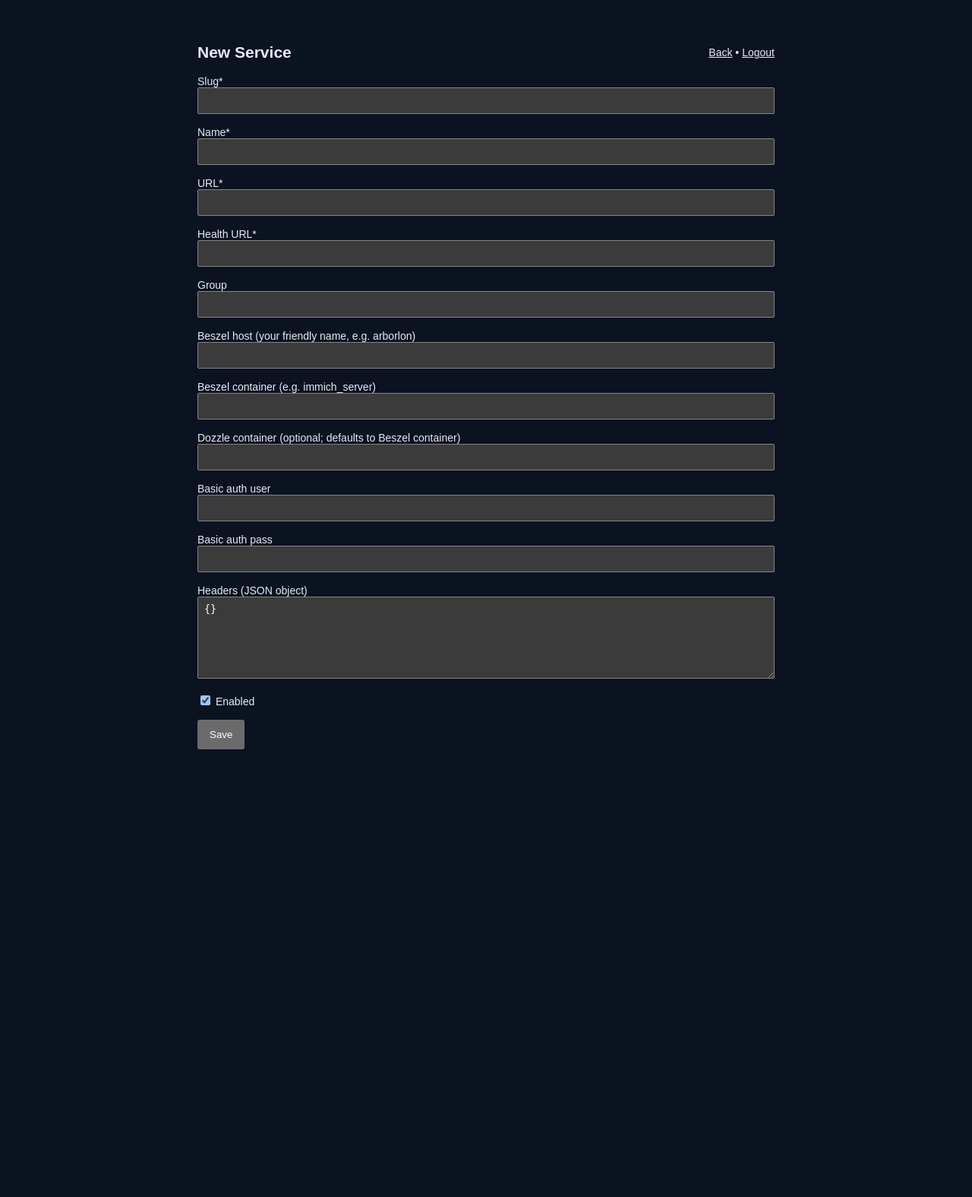
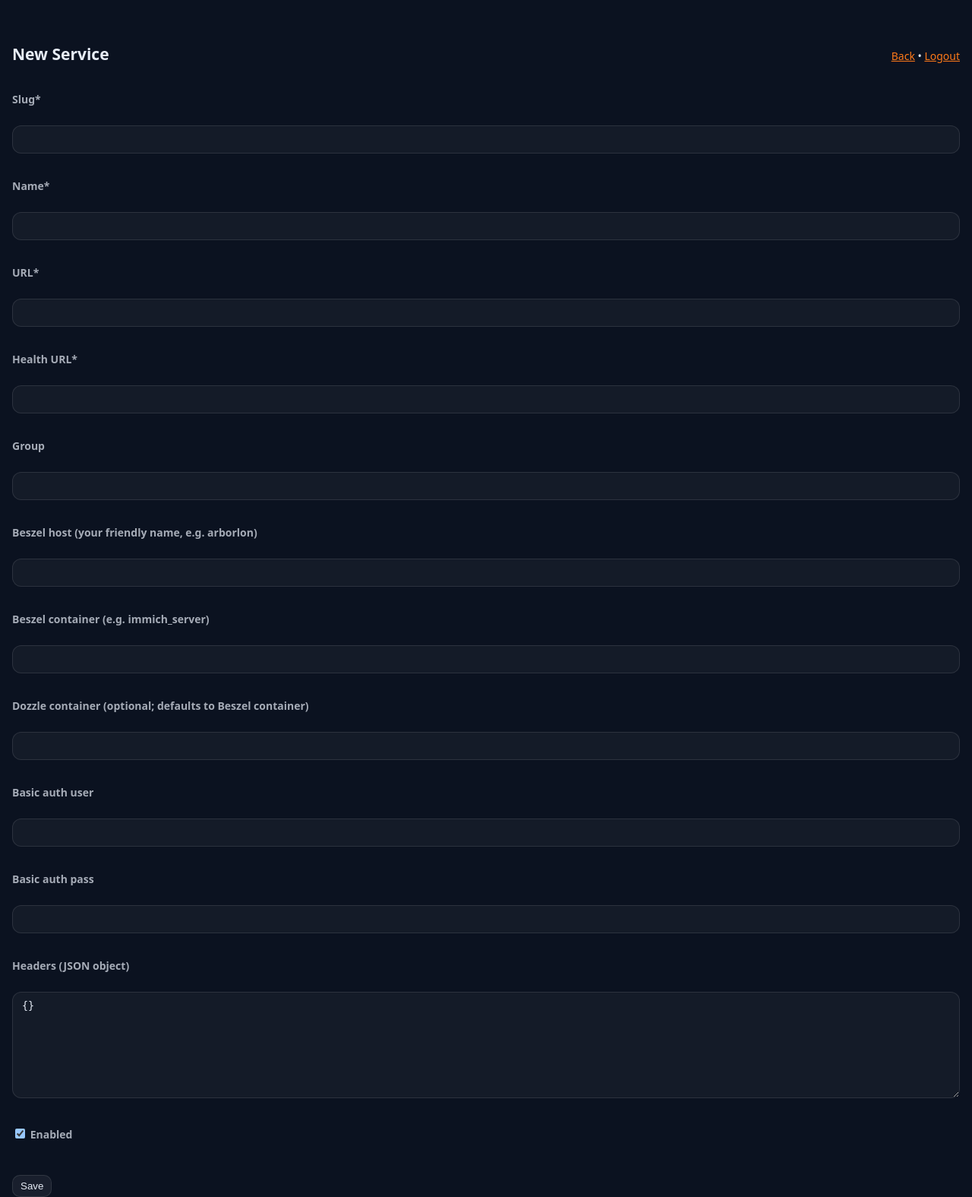
Before and after one commit to iampaulmata/watchforge, a Flask app: page /services/new in a window 1280 px wide. Shown: the whole page at 76% size. Before the commit the page ends 986 px from the top, so only its background shows below. Run offline with Flask 3, Linux system fonts and the light colour scheme; the visitor is signed in with stand-in values (Sample User, id 1); data that the repository does not hold is empty.

Commit message:
Add theming support for services and enhance CSS styles
- Introduced a new services.css file for consistent theming across services.
- Updated login.html and service_form.html to include viewport meta tags and link to the new services.css.
- Improved services.html structure with a header and enhanced table layout.
- Modified stone-ash theme with updated color tokens for better contrast.
- Adjusted theme_css function to prevent caching of per-user CSS.

Closes #19
Closes #20
Closes #21

```diff
--- /dev/null
+++ b/app/static/services.css
@@ -0,0 +1,122 @@
+/* Uses theme tokens from theme.css */
+body {
+  background: var(--bg);
+  color: var(--text);
+  font-family: var(--ui-font, system-ui, sans-serif);
+  max-width: 1400px;
+  margin: 40px auto;
+  padding: 0 16px;
+}
+
+a { color: var(--accent); }
+
+table {
+  width: 100%;
+  border-collapse: collapse;
+  background: var(--surface);
+  border: 1px solid var(--border);
+  border-radius: var(--radius);
+  overflow: hidden;
+}
+
+th, td {
+  padding: 10px 12px;
+  border-bottom: 1px solid var(--border);
+}
+
+th {
+  text-align: left;
+  color: var(--muted);
+  background: var(--surface-2);
+}
+
+button {
+  background: var(--surface-2);
+  color: var(--text);
+  border: 1px solid var(--border);
+  border-radius: 10px;
+  padding: 6px 10px;
+}
+
+/* button-like link */
+.btn {
+  display: inline-flex;
+  align-items: center;
+  justify-content: center;
+  gap: 8px;
+  text-decoration: none; /* make anchors look like buttons */
+  cursor: pointer;
+  background: var(--surface-2);
+  color: var(--text);
+  border: 1px solid var(--border);
+  border-radius: 10px;
+  padding: 6px 10px;
+}
+
+.btn:hover {
+  filter: brightness(1.05);
+}
+
+.btn:active {
+  transform: translateY(1px);
+}
+
+/* optional: make delete slightly more "danger" without hard red */
+.btn-danger {
+  border-color: color-mix(in srgb, var(--border) 70%, var(--bad) 30%);
+}
+
+/* keep the actions tight */
+.actions {
+  white-space: nowrap;
+}
+.actions .btn {
+  margin-right: 8px;
+}
+.actions form {
+  display: inline;
+}
+
+/* ----- Forms ----- */
+form {
+  width: 100%;
+  max-width: 100%;
+}
+
+label {
+  display: block;
+  margin: 14px 0 6px;
+  color: var(--muted);
+  font-weight: 600;
+}
+
+input,
+textarea,
+select {
+  width: 100%;
+  box-sizing: border-box;
+  background: var(--surface);
+  color: var(--text);
+  border: 1px solid var(--border);
+  border-radius: 12px;
+  padding: 10px 12px;
+}
+
+textarea {
+  min-height: 140px;
+  resize: vertical;
+}
+
+input[type="checkbox"] {
+  width: auto;
+}
+
+/* header area spacing */
+.page-header {
+  display: flex;
+  justify-content: space-between;
+  align-items: baseline;
+  gap: 16px;
+  margin-bottom: 18px;
+  flex-wrap: wrap;
+}
--- a/app/templates/login.html
+++ b/app/templates/login.html
@@ -2,8 +2,9 @@
 <html>
 <head>
     <meta charset="utf-8"><title>Login</title>
-    <link rel="stylesheet" href="{{ url_for('static', filename='dashboard.css') }}">
-    <link rel="stylesheet" href="/theme.css">
+  <meta name="viewport" content="width=device-width,initial-scale=1" />
+  <link rel="stylesheet" href="{{ url_for('static', filename='dashboard.css') }}">
+  <link rel="stylesheet" href="/theme.css">
 </head>
 <body style="font-family:sans-serif;max-width:420px;margin:80px auto;">
   <h2>Homelab Dashboard</h2>
--- a/app/templates/service_form.html
+++ b/app/templates/service_form.html
@@ -2,55 +2,59 @@
 <html>
 <head>
     <meta charset="utf-8">
+    <title>{% if svc %}Edit{% else %}New{% endif %} Service</title>
+    <meta name="viewport" content="width=device-width,initial-scale=1" />
     <link rel="stylesheet" href="{{ url_for('static', filename='dashboard.css') }}">
-    <link rel="stylesheet" href="/theme.css">
-    <title>{% if svc %}Edit{% else %}New{% endif %} Service</title></head>
-<body style="font-family:sans-serif;max-width:760px;margin:40px auto;">
-  <div style="display:flex;justify-content:space-between;align-items:center;">
+    <link rel="stylesheet" href="{{ url_for('static', filename='services.css') }}">
+    <link rel="stylesheet" href="{{ url_for('theme_css') }}">
+</head>
+<body>
+  <div class="page-header">
     <h2>{% if svc %}Edit{% else %}New{% endif %} Service</h2>
     <div><a href="/services">Back</a> • <a href="/logout">Logout</a></div>
   </div>
 
+
   <form method="post">
     <label>Slug*</label><br>
-    <input name="slug" value="{{ svc.slug if svc else '' }}" style="width:100%;padding:8px"><br><br>
+    <input name="slug" value="{{ svc.slug if svc else '' }}"><br><br>
 
     <label>Name*</label><br>
-    <input name="name" value="{{ svc.name if svc else '' }}" style="width:100%;padding:8px"><br><br>
+    <input name="name" value="{{ svc.name if svc else '' }}"><br><br>
 
     <label>URL*</label><br>
-    <input name="url" value="{{ svc.url if svc else '' }}" style="width:100%;padding:8px"><br><br>
+    <input name="url" value="{{ svc.url if svc else '' }}"><br><br>
 
     <label>Health URL*</label><br>
-    <input name="health_url" value="{{ svc.health_url if svc else '' }}" style="width:100%;padding:8px"><br><br>
+    <input name="health_url" value="{{ svc.health_url if svc else '' }}"><br><br>
 
     <label>Group</label><br>
-    <input name="group" value="{{ svc.group if svc else '' }}" style="width:100%;padding:8px"><br><br>
+    <input name="group" value="{{ svc.group if svc else '' }}"><br><br>
 
     <label>Beszel host (your friendly name, e.g. arborlon)</label><br>
-    <input name="beszel_host" value="{{ svc.beszel_host if svc else '' }}" style="width:100%;padding:8px"><br><br>
+    <input name="beszel_host" value="{{ svc.beszel_host if svc else '' }}"><br><br>
 
     <label>Beszel container (e.g. immich_server)</label><br>
-    <input name="beszel_container" value="{{ svc.beszel_container if svc else '' }}" style="width:100%;padding:8px"><br><br>
+    <input name="beszel_container" value="{{ svc.beszel_container if svc else '' }}"><br><br>
 
     <label>Dozzle container (optional; defaults to Beszel container)</label><br>
-    <input name="dozzle_container" value="{{ svc.dozzle_container if svc else '' }}" style="width:100%;padding:8px"><br><br>
+    <input name="dozzle_container" value="{{ svc.dozzle_container if svc else '' }}"><br><br>
 
     <label>Basic auth user</label><br>
-    <input name="basic_user" value="{{ secret_user if secret_user else '' }}" style="width:100%;padding:8px"><br><br>
+    <input name="basic_user" value="{{ secret_user if secret_user else '' }}"><br><br>
 
     <label>Basic auth pass</label><br>
-    <input name="basic_pass" value="{{ secret_pass if secret_pass else '' }}" style="width:100%;padding:8px"><br><br>
+    <input name="basic_pass" value="{{ secret_pass if secret_pass else '' }}"><br><br>
 
     <label>Headers (JSON object)</label><br>
-    <textarea name="headers_json" rows="6" style="width:100%;padding:8px">{{ secret_headers|tojson if secret_headers else '{}' }}</textarea><br><br>
+    <textarea name="headers_json" rows="6">{{ secret_headers|tojson if secret_headers else '{}' }}</textarea><br><br>
 
     <label>
       <input type="checkbox" name="enabled" {% if svc and svc.enabled %}checked{% elif not svc %}checked{% endif %}>
       Enabled
     </label><br><br>
 
-    <button type="submit" style="padding:10px 14px">Save</button>
+    <button class="btn" type="submit">Save</button>
   </form>
 </body>
 </html>
--- a/app/themes/stone-ash.json
+++ b/app/themes/stone-ash.json
@@ -3,25 +3,25 @@
   "name": "Stone Ash",
   "id": "stone-ash",
   "author": "iampaulmata",
-  "description": "Clean light theme with subtle borders and calm accents.",
+  "description": "Eggshell + light grey theme with warm neutrals and soft contrast.",
   "mode": "light",
   "tokens": {
-    "--bg": "#f6f7fb",
-    "--surface": "rgba(0,0,0,0.03)",
-    "--surface-2": "rgba(0,0,0,0.05)",
-    "--text": "#101624",
-    "--muted": "rgba(16,22,36,0.70)",
-    "--border": "rgba(16,22,36,0.12)",
+    "--bg": "#fbf7ef",
+    "--surface": "rgba(22, 24, 28, 0.035)",
+    "--surface-2": "rgba(22, 24, 28, 0.06)",
+    "--text": "#1a1c20",
+    "--muted": "rgba(26, 28, 32, 0.68)",
+    "--border": "rgba(26, 28, 32, 0.13)",
 
-    "--accent": "#2d6cdf",
-    "--accent-2": "#00b894",
+    "--accent": "#6b7280",
+    "--accent-2": "#9ca3af",
 
-    "--good": "#00b894",
-    "--warn": "#f39c12",
-    "--bad": "#e74c3c",
+    "--good": "#16a34a",
+    "--warn": "#d97706",
+    "--bad": "#dc2626",
 
     "--radius": "16px",
-    "--shadow": "0 10px 26px rgba(16,22,36,0.10)",
+    "--shadow": "0 10px 26px rgba(26, 28, 32, 0.10)",
     "--blur": "6px",
     "--glass": "0.65",
 
--- a/app/watchforge.py
+++ b/app/watchforge.py
@@ -379,7 +379,15 @@
     if theme and theme.mode in ("light","dark"):
         css += f":root{{ color-scheme: {theme.mode}; }}\n"
 
-    return Response(css, mimetype="text/css")
+    resp = Response(css, mimetype="text/css")
+
+    # ✅ Per-user / session-dependent CSS should not be shared by caches
+    resp.headers["Cache-Control"] = "no-store, max-age=0"
+    resp.headers["Pragma"] = "no-cache"
+    resp.headers["Expires"] = "0"
+    resp.headers["Vary"] = "Cookie"
+
+    return resp
 
 @app.route("/themes/<int:theme_id>/activate", methods=["POST"])
 def activate_theme(theme_id):
```
Also changed, not shown: app/templates/services.html (+23 -10 lines).
